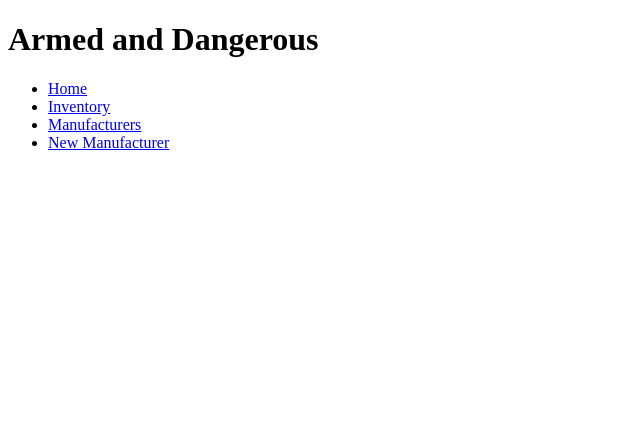
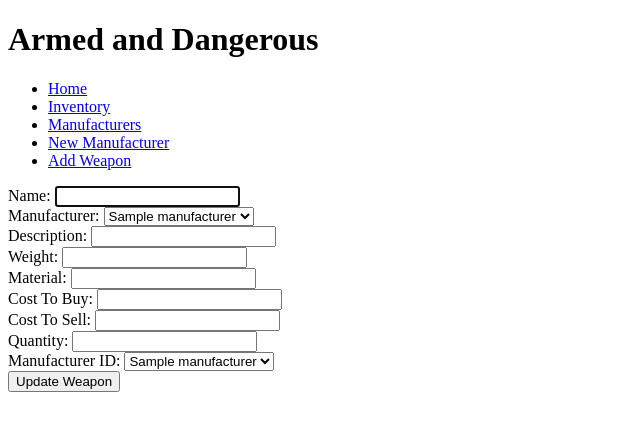
Before and after one commit to ablaney88/python_project, a Flask app: template templates/weapons/new.html in a window 1280 px wide. Shown: the top 431 px of the page, without its empty margins (0-640 px from the left). Run offline with Flask 3, Linux system fonts and the light colour scheme; the template is opened without the code that fills it: most values are stand-ins (such as "Sample title", 1, 10 or a date in 2020).

Commit message:
still not finished

```diff
--- a/controllers/manufacturers_controller.py
+++ b/controllers/manufacturers_controller.py
@@ -9,6 +9,7 @@ manufacturers_blueprint = Blueprint("manufacturers", __name__)
 
 @manufacturers_blueprint.route("/manufacturers")
 def manufacturers():
+    print("hello")
     manufacturers = manufacturer_repository.select_all()
 
     return render_template("manufacturers/index.html", all_manufacturers = manufacturers)
@@ -26,6 +27,8 @@ def edit_manufacturer(id):
 
 @manufacturers_blueprint.route("/manufacturers", methods=["POST"])
 def create_manufacturer():
+    print("manufacturer")
+    print(request.form)
     name = request.form["name"]
     description = request.form["description"]
     year_founded = request.form["year_founded"]
@@ -52,5 +55,5 @@ def update_manufacturer(id):
 
 @manufacturers_blueprint.route("/manufacturers/<id>/delete", methods=['POST'])
 def delete_manufacturer(id):
-    weapon_repository.delete(id)
+    manufacturer_repository.delete(id)
     return redirect('/manufacturers')
--- a/controllers/weapons_controller.py
+++ b/controllers/weapons_controller.py
@@ -35,6 +35,7 @@ def new_weapon():
 @weapons_blueprint.route("/weapons", methods=["POST"])
 def create_weapon():
     name = request.form["name"]
+    manufacturer = request.form["manufacturer"]
     description = request.form["description"]
     weight = request.form["weight"]
     material = request.form["material"]
@@ -44,7 +45,7 @@ def create_weapon():
     manufacturer_id = request.form["manufacturer_id"]
 
     manufacturer = manufacturer_repository.select(manufacturer_id)
-    weapon = Weapon(name, description, weight, material, cost_to_buy, cost_to_sell, quantity, manufacturer)
+    weapon = Weapon(name, manufacturer, description, weight, material, cost_to_buy, cost_to_sell, quantity, manufacturer)
 
     weapon_repository.save(weapon)
     return redirect('/weapons')
--- a/templates/base.html
+++ b/templates/base.html
@@ -19,6 +19,7 @@
         <li><a href="/weapons">Inventory</a></li>
         <li><a href="/manufacturers">Manufacturers</a></li>
         <li><a href="/new_manufacturer">New Manufacturer</a></li>
+        <li><a href="/weapons/new">Add Weapon</a></li>
       </ul>
     </nav>
   </header>
--- a/templates/manufacturers/index.html
+++ b/templates/manufacturers/index.html
@@ -16,7 +16,7 @@
           </form>
 
         <form class="delete-form" action="/manufacturers/{{ manufacturer.id }}/delete" method="POST">
-            <button type="button">Delete Manufacturer</button>
+            <button type="submit">Delete Manufacturer</button>
         </form>
         </div>
     </div>
--- a/templates/weapons/new.html
+++ b/templates/weapons/new.html
@@ -2,6 +2,59 @@
 
 {% block content %}
 
+<form action="/weapons" method="post">
+
+    <div>
+        <label for="name">Name:</label>
+        <input type="text" id="name" name="name" value="" required autofocus>
+      </div>
+      <div>
+        <label for="manufacturer">Manufacturer:</label>
+        <select id="manufacturer" name="name">
+            <option value="{{manufacturer.id}}">{{manufacturer.name}}</option>
+          </select>
+      </div>
+    <div>
+      <label for="description">Description:</label>
+      <input type="text" id="description" name="description" value="" required autofocus>
+    </div>
+
+    <div>
+      <label for="weight">Weight:</label>
+      <input type="number" id="weight" name="weight" value="" required>
+    </div>
+
+    <div>
+        <label for="material">Material:</label>
+        <input type="text" id="material" name="material" value="" required>
+      </div>
+
+      <div>
+        <label for="cost_to_buy">Cost To Buy:</label>
+        <input type="number" id="cost_to_buy" name="cost_to_buy" value="" required>
+      </div>
+
+      <div>
+        <label for="cost_to_sell">Cost To Sell:</label>
+        <input type="number" id="cost_to_sell" name="cost_to_sell" value="" required>
+      </div>
+
+      <div>
+        <label for="quantity">Quantity:</label>
+        <input type="number" id="quantity" name="quantity" value="" required>
+      </div>
+
+      <div>
+        <label for="manufacturer_id">Manufacturer ID:</label>
+        <select name="manufacturer_id">
+          <option value="{{weapon.manufacturer.id}}">{{weapon.manufacturer.name}}</option>
+        </select>
+      </div>
+
+
+    <button type="submit">Update Weapon</button>
+
+  </form>
 
 
 {% endblock %}
```
Also changed, not shown: templates/new_manufacturer.html (+6 -4 lines).
